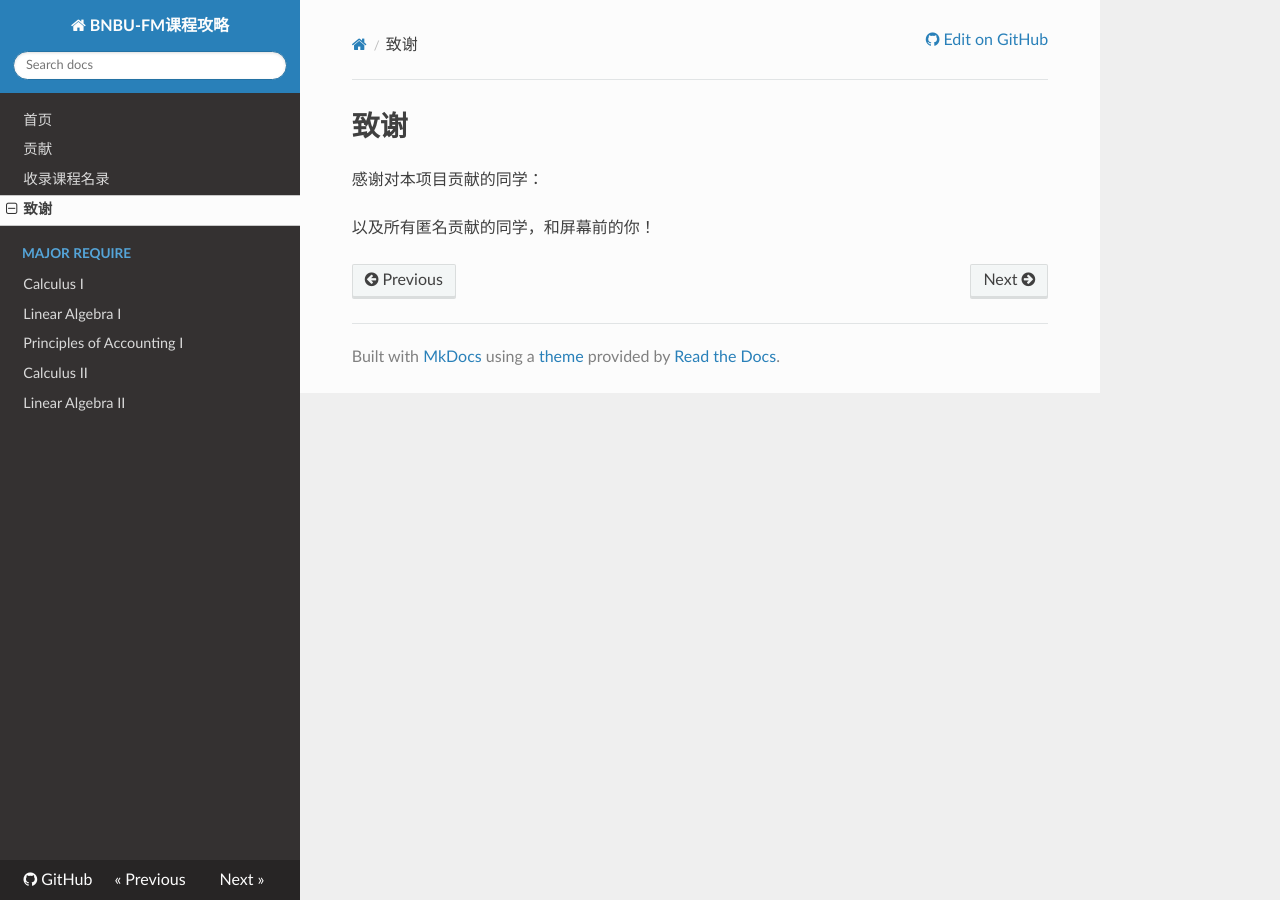
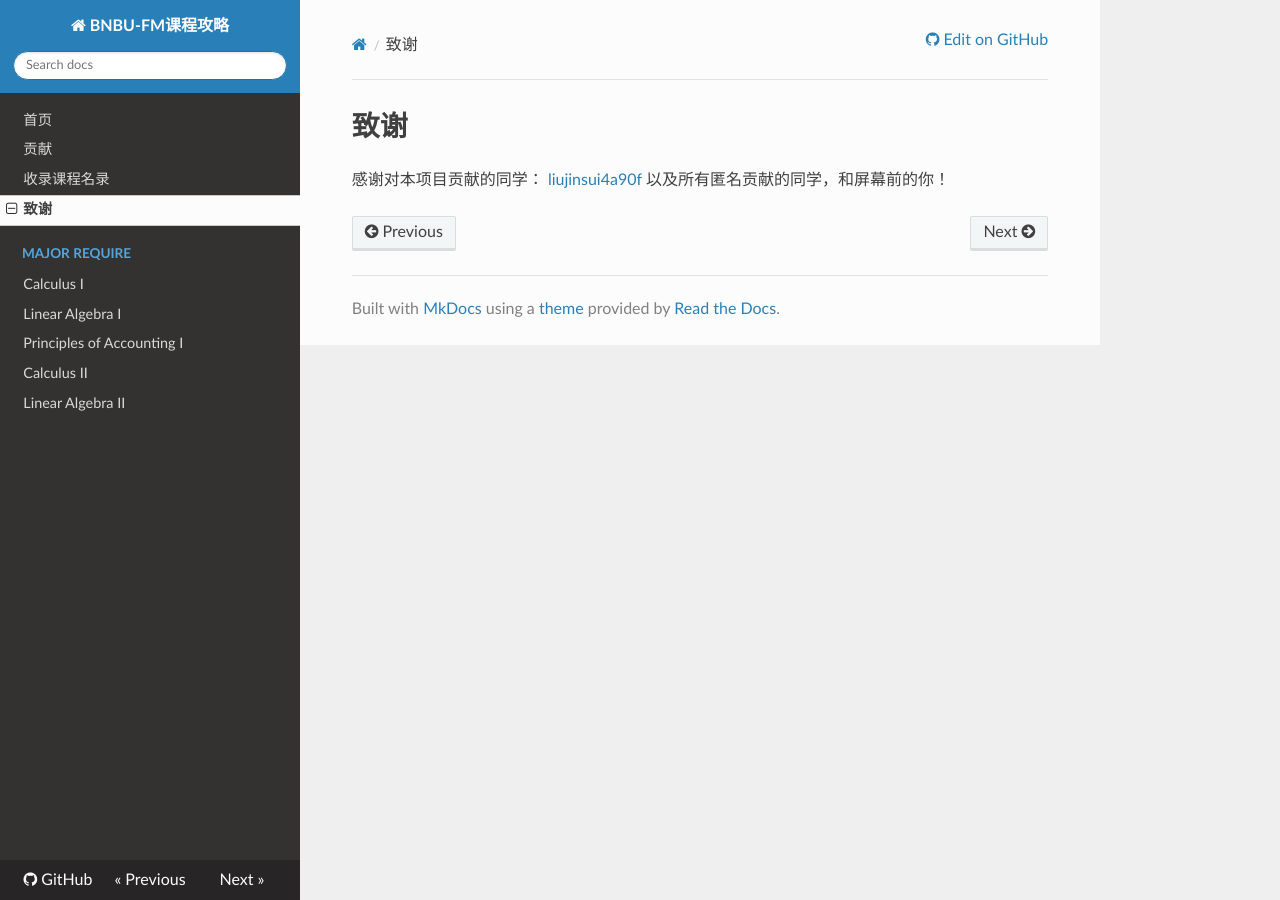
Before and after one commit to FM-Course/bnbu-fm-course-sharing, an MkDocs documentation site: the page built from docs/thanks.md, in a window 1280 px wide. Built offline with MkDocs 1.6.1, drawn with Linux system fonts in a browser that asks for light colours; nearby versions of some CDN libraries.

Commit message:
Update thanks.md

```diff
--- a/docs/thanks.md
+++ b/docs/thanks.md
@@ -1,4 +1,4 @@
 # 致谢
 感谢对本项目贡献的同学：
-
+[liujinsui4a90f](https://github.com/liujinsui4a90f)
 以及所有匿名贡献的同学，和屏幕前的你！
```
